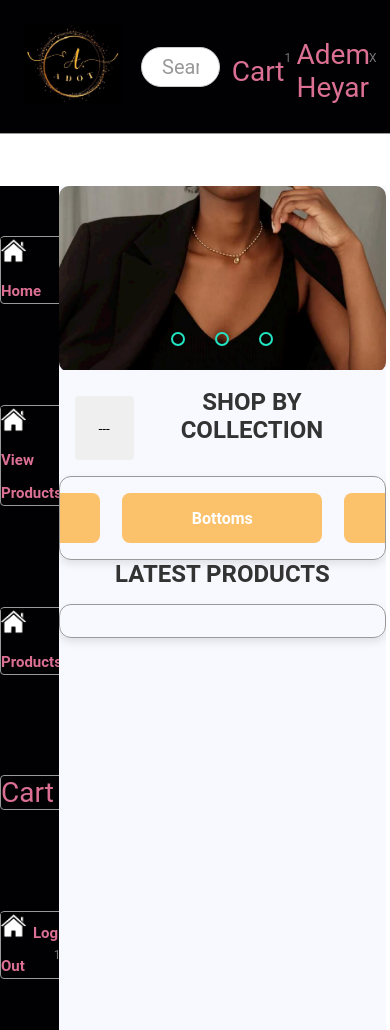
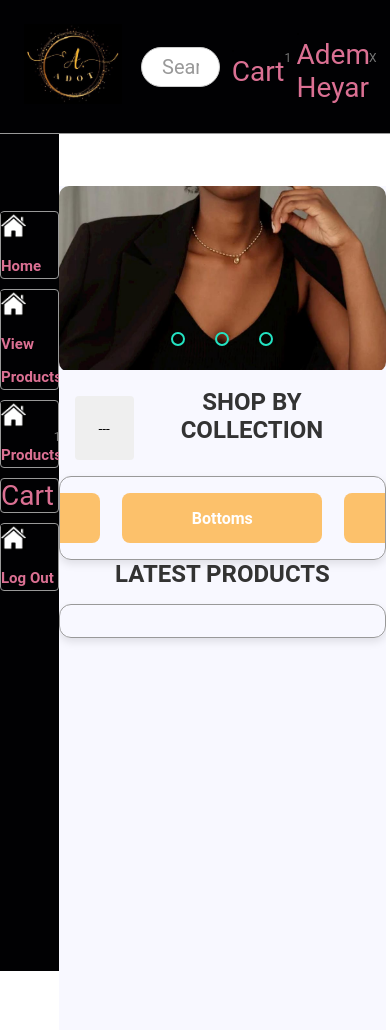
Before and after one commit to Ademheyar/HiperMarketSit, a PHP site: page /Home.php in a window 390 px wide. Run offline with PHP 8.4, Linux system fonts and the light colour scheme; a user stored in the database is signed in; data comes from the database, SQL or seed files in the repository; data that the repository does not hold is empty.

Commit message:
fixing same css

```diff
--- a/get_items.php
+++ b/get_items.php
@@ -42,7 +42,31 @@
 if ($result->num_rows > 0) {
   while ($row = $result->fetch_assoc()) {
     // Access and process each item's values
-    $items[] = $row;
+    $values = ['id', 'name', 'code', 'type', 'barcode', 'at_shop', 'quantity', 'cost', 'tax', 'price', 'include_tax', 'price_change', 'more_info', 'images', 'description', 'service', 'default_quantity', 'active'];
+
+    $isInvalid = false;
+    $item = array();
+
+    foreach ($values as $value) {
+      if(!isset($row['id']) && !isset($row['name']) && !isset($row['code'])) {
+
+        $isInvalid = true;
+        break;
+      }
+      else if (empty($row[$value])){
+        $item[$value] = "";
+      }
+      else $item[$value] = $row[$value];
+    }
+
+    if ($isInvalid) {
+      // Handle the error, log it, or take appropriate action
+      // For example, you can skip this row by using the `continue` statement
+      continue;
+    }
+
+    // Add the item to the items array
+    $items[] = $item;
   }
 }
 // Create the response array
--- a/header.php
+++ b/header.php
@@ -1,5 +1,5 @@
 <div id='MenuItems'>
-   <a href="Home.php" class="Home_mainu">
+   <a href="Home.php" class="MenuItemBtn Home_mainu">
       <img src="img/home.png" class="Home_icon" alt="">
       <b href="Home.php" class="Home_text">Home</b>
    </a>
@@ -7,31 +7,31 @@
    <?php
    // Check if the user is logged in and has user type 2
    if(isset($_SESSION['loged_user_type']) && $_SESSION['loged_user_type'] == 2) { ?>
-      <a href="view_products.php" class="Home_mainu">
+      <a href="view_products.php" class="MenuItemBtn Home_mainu">
          <img src="img/home.png" class="Home_icon" alt="">
          <b href="view_products.php" class="Home_text">View Products</b>
       </a>
 
-      <a href="products.php" class="Home_mainu">
+      <a href="products.php" class="MenuItemBtn Home_mainu">
          <img src="img/home.png" class="Home_icon" alt="">
          <b href="products.php" class="Home_text">Products</b>
       </a>
 
-      <a onclick="chart_start();" class="Home_mainu">Cart<span><?php echo $_SESSION['car_length']; ?></span></a>
+      <a onclick="chart_start();" class="MenuItemBtn Home_mainu">Cart<span><?php echo $_SESSION['car_length']; ?></span></a>
 
-      <a href="Logout.php" class="Home_mainu">
+      <a href="Logout.php" class="MenuItemBtn Home_mainu">
          <img src="img/home.png" class="Home_icon" alt="">
          <b href="Logout.php" class="Home_text">Log out<span><?php echo $_SESSION['loged_user_name']; ?></span></b>
       </a>
    <?php } else {
       // If the user is not logged in or has a different user type
       if(session_id() == "") session_start(); ?>
-      <a onclick="chart_start();" class="Home_mainu">
+      <a onclick="chart_start();" class="MenuItemBtn Home_mainu">
          <img src="img/cart.png" class="Home_icon" alt="">
          <b onclick="chart_start();" class="Home_text">Cart<span><?php echo $_SESSION['loged_user_name']; ?></span></b>
       </a>
 
-      <button onclick="log_in_out();" style="width:auto;" class='loginbtn' class="Home_mainu">
+      <button onclick="log_in_out();" style="width:auto;" class="MenuItemBtn loginbtn">
          <b class="Home_text">Log in</b>
       </button>
    <?php } ?>
@@ -62,6 +62,118 @@
 <style>
 
 
+/* MenuItems */
+
+#MenuItems {
+  display: flex;
+  flex-direction: column;
+  justify-content: flex-start;
+  align-items: flex-start;
+  position: absolute;
+  width: 15%;
+  height: 100%; /* Adjusted to be 75% of the parent height */
+  top: 20%; /* Added to push it 25% down from the parent */
+  background: var(--bg);
+}
+
+#MenuItems li {
+  display: flex;
+  justify-content: flex-start;
+  align-items: center;
+  list-style: none;
+}
+
+#MenuItems li a,
+#MenuItems li button {
+  padding: 2rem;
+  border: var(--border);
+  border-radius: 0.5rem;
+}
+
+#MenuItems .MenuItemBtn {
+   position: relative;
+   width: 100%;
+   margin-bottom: 10px;
+   border: var(--border);
+   border-radius: 0.5rem;
+   top: 10%;
+}
+
+#MenuItems .Home_mainu {
+  text-align: left;
+  border: var(--border);
+  border-radius: 0.5rem;
+  display: block;
+  background: #010103;
+}
+
+#MenuItems .Home_mainu:hover {
+  background: #eee;
+}
+
+#MenuItems .Home_mainu .Home_text {
+  color: palevioletred;
+  font-size: 19px;
+}
+
+#MenuItems .Home_mainu .Home_icon {
+  width: 25px;
+  height: 25px;
+}
+
+/* media queries */
+
+@media (max-width: 768px) {
+  #MenuItems {
+   overflow: auto;
+   position: relative;
+   display: flex;
+   flex-direction: column;
+   justify-content: flex-start;
+   align-items: flex-start;
+   position: absolute;
+   width: 15%;
+   height: 100%;
+   top: 15%;
+   background: var(--bg);
+  }
+
+  #MenuItems .MenuItemBtn{
+   position: relative;
+    width: 100%;
+    margin-bottom: 10px;
+    border: var(--border);
+    border-radius: 0.5rem;
+  }
+
+  #MenuItems .Home_mainu .Home_text {
+    text-indent: -999px;
+    background-repeat: no-repeat;
+    font-size: 15px;
+  }
+
+}
+
+@media (max-width: 450px) {
+
+  #MenuItems .MenuItemBtn{
+   position: relative;
+    width: 100%;
+    margin-bottom: 10px;
+    border: var(--border);
+    border-radius: 0.5rem;
+  }
+}
+
+
+
+
+
+
+
+
+
+
 
 
 
@@ -82,45 +194,6 @@
    width: 84%;
    height: 100%;
    background: #f8f8ff;
-}
-
-#MenuItems{
-   display: inline-grid;
-    top: 21%;
-    align-items: center;
-    position: absolute;
-    width: 15%;
-    height: 100%;
-    background: var(--bg);
- }
-#MenuItems li a , #MenuItems li button{
-   list-style: 70px;
-   padding: 2rem;
-   border: var(--border);
-   border-radius: 0.5rem;
-   position: absolute;
-}
-
-#MenuItems .Home_mainu {
-   text-align: left;
-    list-style: 70px;
-    border: var(--border);
-    border-radius: 0.5rem;
-    background: #010103;;
-}
-
-#MenuItems .Home_mainu:hover {
-   background: #eee;
-}
-
-#MenuItems .Home_mainu .Home_text {
-   color: palevioletred;
-    font-size: 19px;
-}
-
-#MenuItems .Home_mainu .Home_icon {
-   width: 25px;
-   height: 25px;
 }
 
 nav {
@@ -396,22 +469,10 @@
    }
  }
 
+
+
+
  @media (max-width:768px){
-   #MenuItems{
-      display: inline-grid;
-      top: 22%;
-      align-items: center;
-      position: absolute;
-      width: 15%;
-      height: 100%;
-      background: var(--bg);
-   }
-
-   #MenuItems .Home_mainu .Home_text {
-      text-indent:-999px;
-      background-repeat: no-repeat;
-      font-size: 15px;
-   }
    /*body .flex .navbar{
        top:99%; left:0; right:0;
        background-color: var(--blue);
```
Also changed, not shown: Template/listproducts_2.php (+266 -148 lines).
